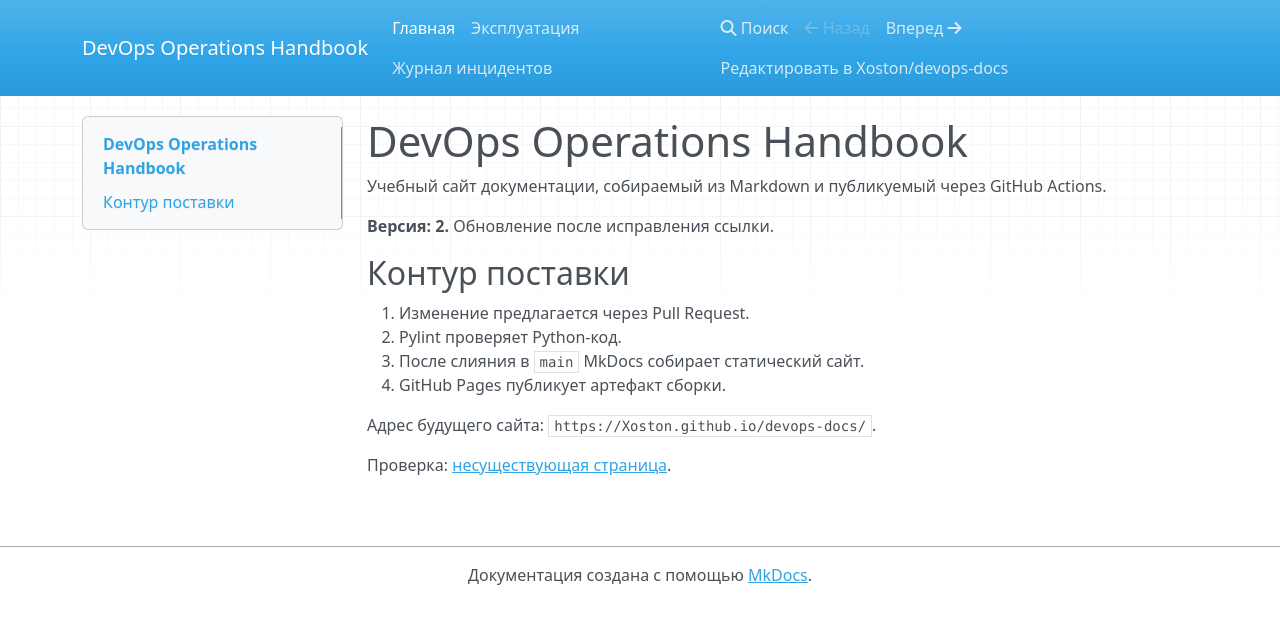
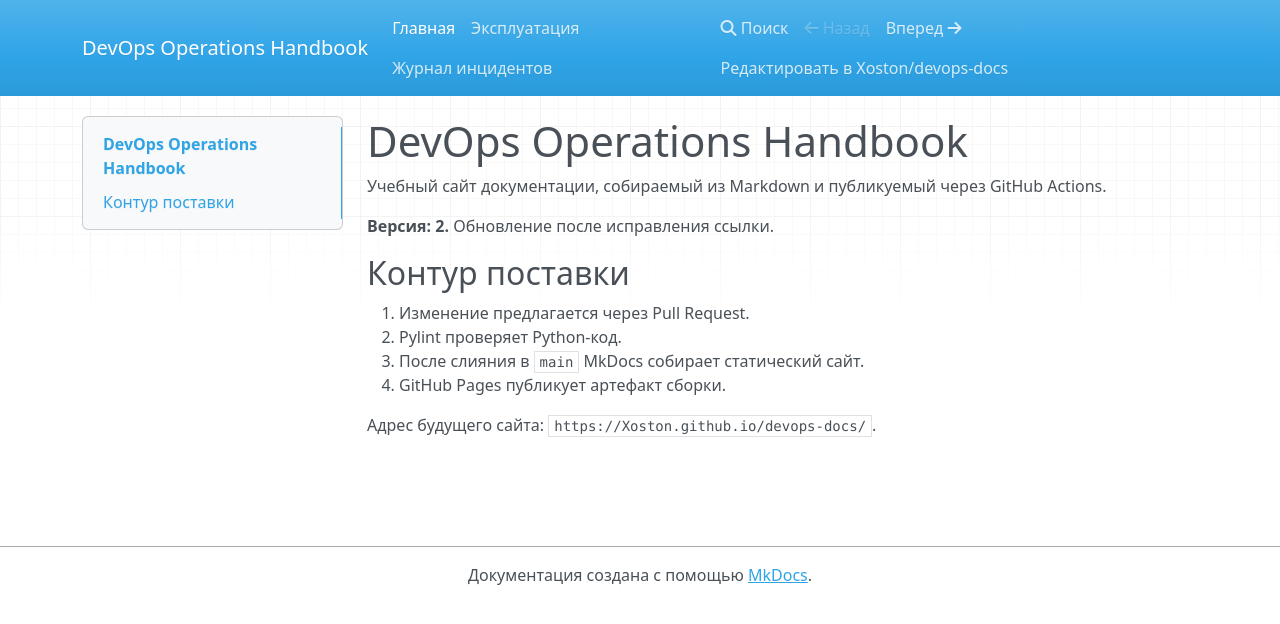
Before and after one commit to Xoston/devops-docs, an MkDocs documentation site: the page built from docs/index.md, in a window 1280 px wide. Shown: the top 624 px of the page. Built offline with MkDocs 1.6.1, drawn with Linux system fonts in a browser that asks for light colours; nearby versions of some CDN libraries.

Commit message:
docs: remove test broken link

```diff
--- a/docs/index.md
+++ b/docs/index.md
@@ -12,5 +12,3 @@
 4. GitHub Pages публикует артефакт сборки.
 
 Адрес будущего сайта: `https://Xoston.github.io/devops-docs/`.
-
-Проверка: [несуществующая страница](missing-page.md).
```
